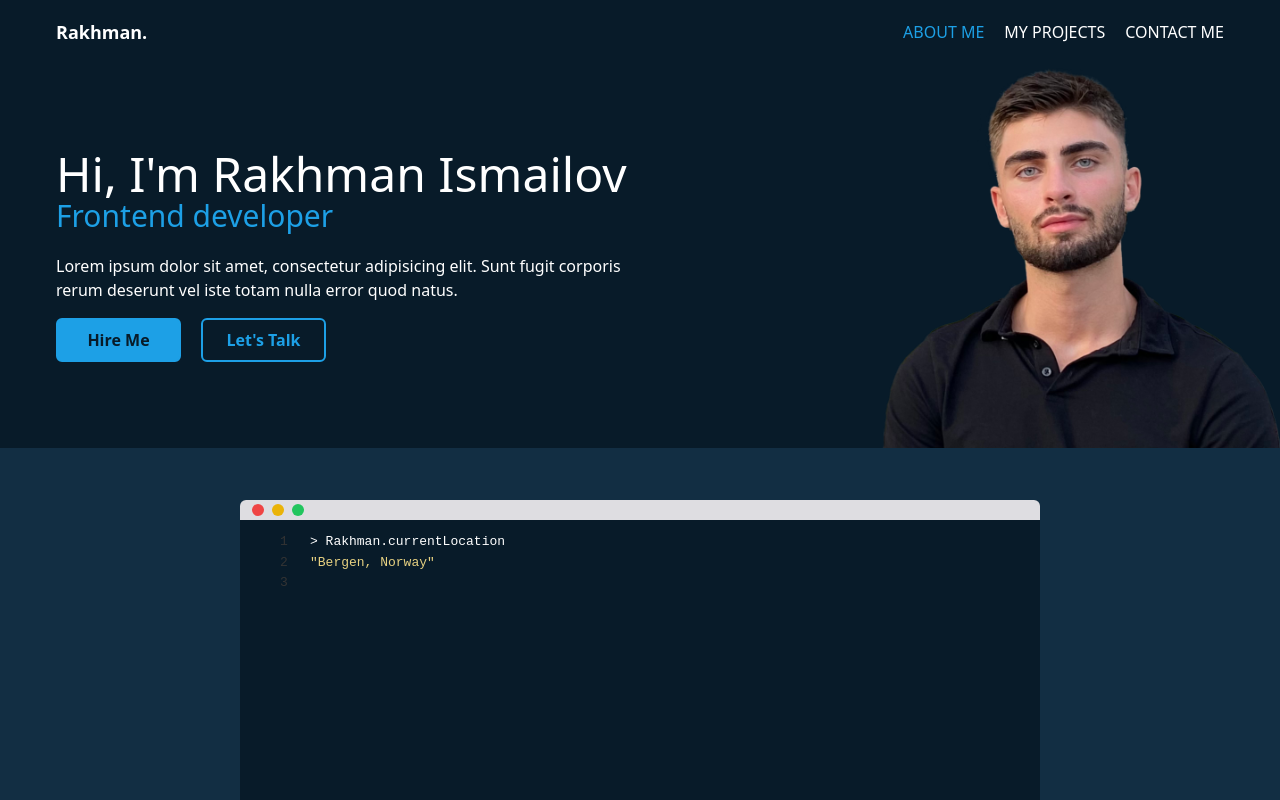
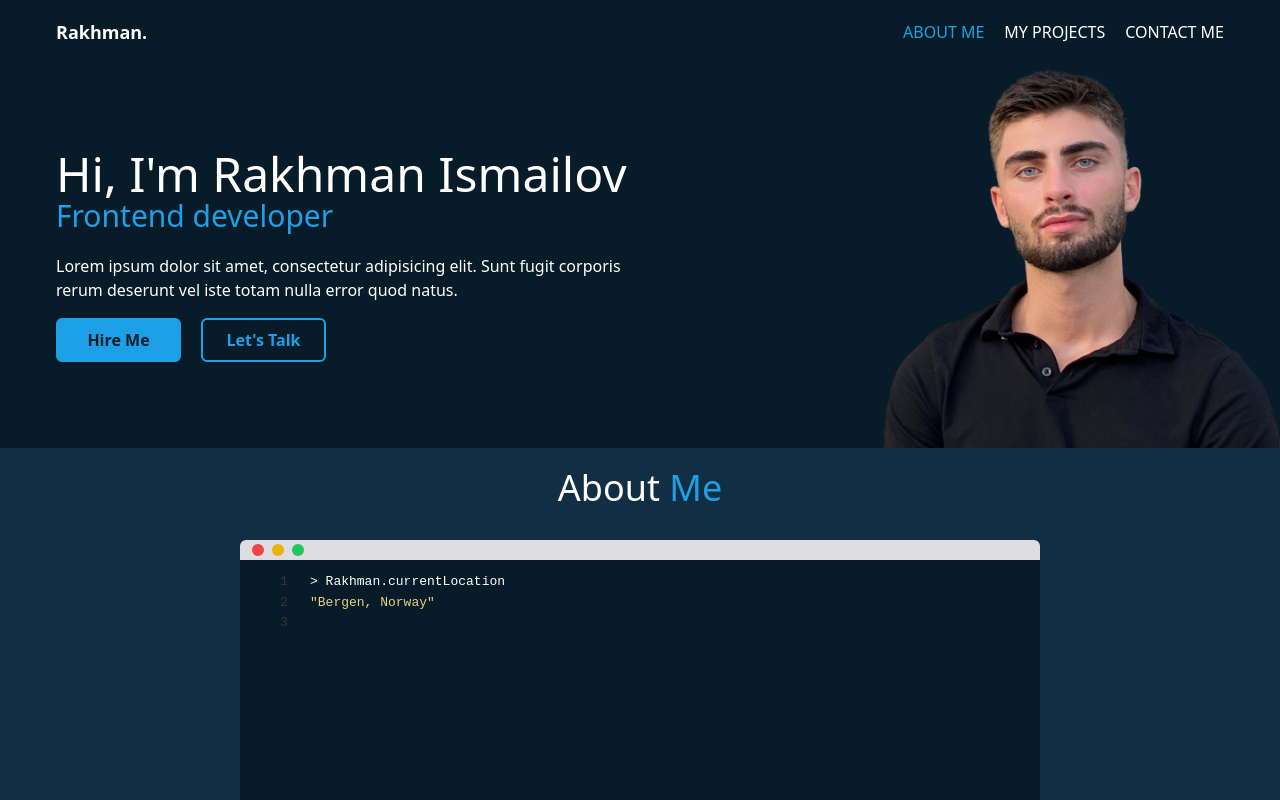
Before and after one commit to sharoy674281/Portfolio, a React (Vite) app: page / in a window 1280 px wide. Shown: the top 800 px of the page. Built offline with nearby package versions, Linux system fonts and the light colour scheme.

Commit message:
small change

```diff
--- a/src/components/About.jsx
+++ b/src/components/About.jsx
@@ -1,5 +1,6 @@
 import React, { useState, useEffect } from "react";
 import { Typewriter } from "react-simple-typewriter";
+import { IoMdClose } from "react-icons/io";
 
 const About = () => {
 	const lines = [
@@ -61,10 +62,11 @@ const About = () => {
 		<div
 			id="about"
 			className="flex justify-center flex-col items-center bg-shade pt-5 pb-14">
-			<div className=""></div>
+			<h1 className="text-white text-4xl">About <span className="text-lightBlue">Me</span></h1>
 			<div className="bg-mainColor h-[450px] w-[800px] mt-8 rounded-md flex flex-col ">
 				<div className="bg-macGray rounded-t-md h-5 flex gap-2 items-center pl-3">
-					<div className="circle bg-red-500"></div>
+					<div className="circle bg-red-500" >
+					</div>
 					<div className="circle bg-yellow-500"></div>
 					<div className="circle bg-green-500"></div>
 				</div>
--- a/src/components/Header.jsx
+++ b/src/components/Header.jsx
@@ -2,6 +2,7 @@ import React from "react";
 import { FaLinkedin } from "react-icons/fa";
 import { FaGithub } from "react-icons/fa";
 import { useTypewriter, Cursor } from "react-simple-typewriter";
+
 
 const Header = () => {
 	const [text] = useTypewriter({
```
